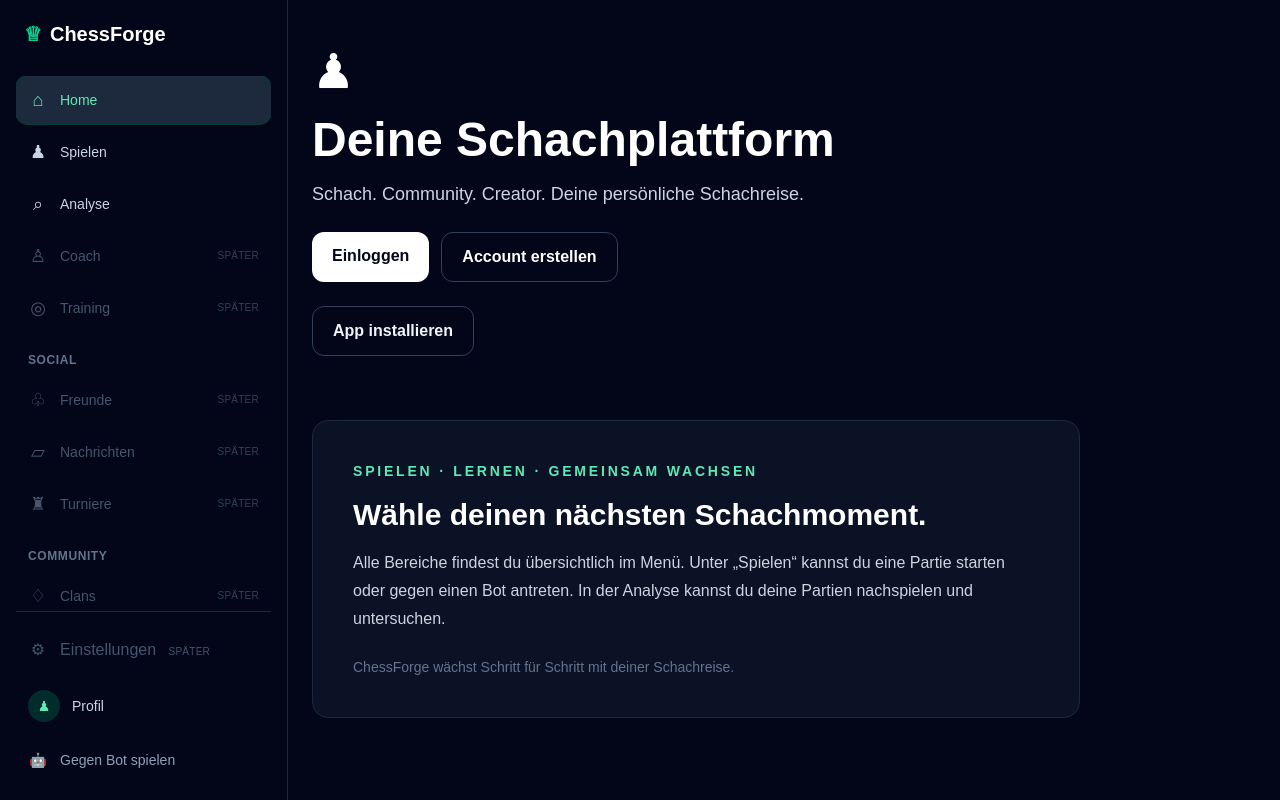
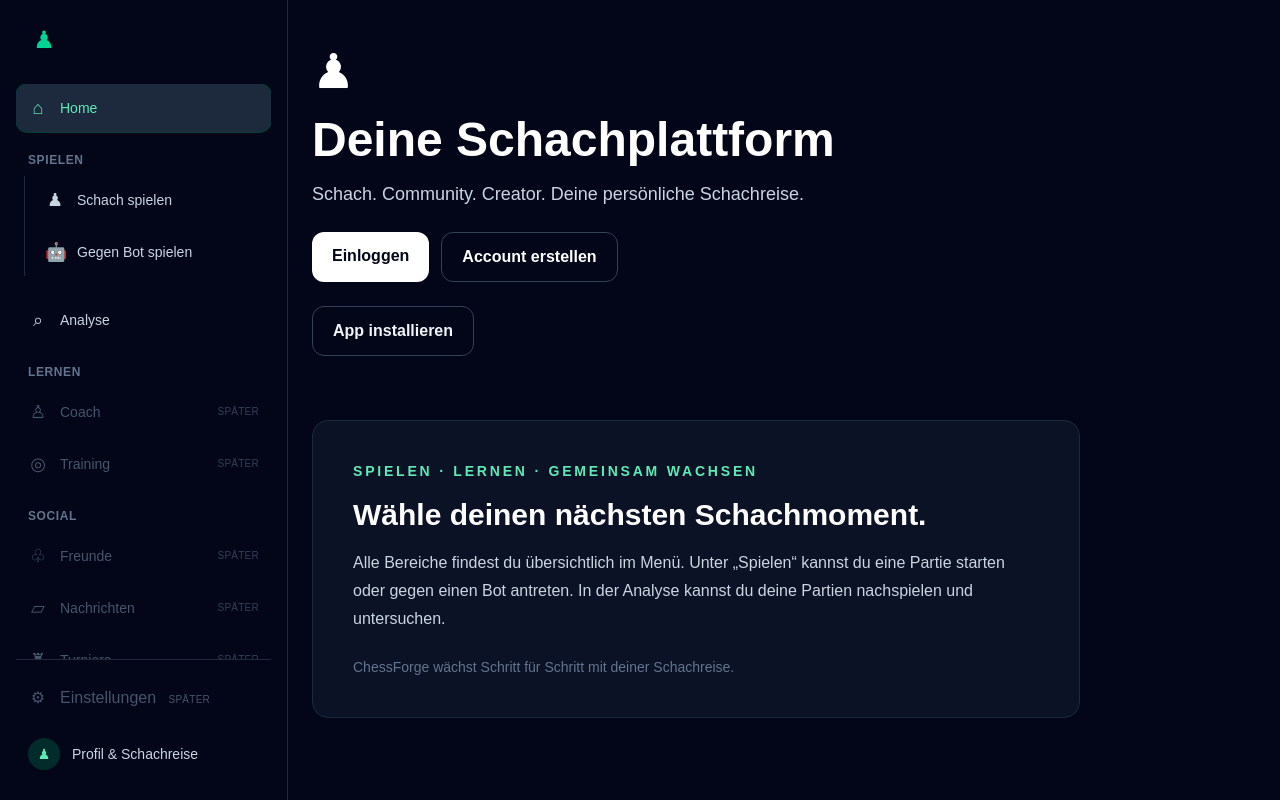
Before and after one commit to Davidbi08/schach-plattform, a Next.js app: page / in a window 1280 px wide. Built offline with nearby package versions, Linux system fonts and the light colour scheme; no server answers.

Commit message:
Group game links and remove app name from navigation

```diff
--- a/app/navigation.tsx
+++ b/app/navigation.tsx
@@ -1,16 +1,16 @@
 "use client";
-
 import Link from "next/link";
 import { usePathname } from "next/navigation";
 import { useEffect, useState } from "react";
-
 type MenuItem = { label: string; icon: string; href?: string; soon?: boolean };
-
 const sections: { title?: string; items: MenuItem[] }[] = [
-  { items: [
-    { label: "Home", icon: "⌂", href: "/" },
-    { label: "Spielen", icon: "♟", href: "/play" },
-    { label: "Analyse", icon: "⌕", href: "/analyse" },
+  { items: [{ label: "Home", icon: "⌂", href: "/" }] },
+  { title: "Spielen", items: [
+    { label: "Schach spielen", icon: "♟", href: "/play" },
+    { label: "Gegen Bot spielen", icon: "🤖", href: "/bot" },
+  ] },
+  { items: [{ label: "Analyse", icon: "⌕", href: "/analyse" }] },
+  { title: "Lernen", items: [
     { label: "Coach", icon: "♙", soon: true },
     { label: "Training", icon: "◎", soon: true },
   ] },
@@ -25,66 +25,43 @@ const sections: { title?: string; items: MenuItem[] }[] = [
     { label: "Live", icon: "◉", soon: true },
   ] },
 ];
-
 export default function AppNavigation() {
   const pathname = usePathname();
   const [open, setOpen] = useState(false);
-
   useEffect(() => setOpen(false), [pathname]);
-
   if (pathname.startsWith("/login") || pathname.startsWith("/auth") || pathname.startsWith("/forgot-password")) return null;
-
   function isActive(item: MenuItem) {
     if (!item.href) return false;
     if (item.href === "/") return pathname === "/";
-    if (item.href === "/play") return pathname === "/play" || pathname === "/bot";
     return pathname === item.href || pathname.startsWith(item.href + "/");
   }
-
-  return (
-    <>
+  return <>
     <div className="fixed inset-x-0 top-0 z-30 flex h-14 items-center border-b border-slate-800 bg-slate-950/95 px-4 backdrop-blur md:hidden">
       <button type="button" onClick={() => setOpen(true)} aria-label="Menü öffnen" aria-expanded={open} className="flex h-10 w-10 items-center justify-center rounded-xl text-3xl leading-none text-slate-100 hover:bg-slate-800">⋯</button>
-        <Link href="/" className="ml-3 flex items-center gap-2 font-bold text-white"><span className="text-emerald-400">♕</span> ChessForge</Link>
+      <Link href="/" aria-label="Startseite" className="ml-3 flex h-10 w-10 items-center justify-center rounded-xl text-2xl text-emerald-400">♟</Link>
     </div>
-
     {open && <button type="button" aria-label="Menü schließen" onClick={() => setOpen(false)} className="fixed inset-0 z-40 bg-black/60 md:hidden" />}
-
     <aside className={(open ? "translate-x-0" : "-translate-x-full") + " fixed inset-y-0 left-0 z-50 flex w-72 flex-col border-r border-slate-800 bg-slate-950 px-4 py-5 transition-transform duration-200 md:translate-x-0"}>
-        <div className="mb-7 flex items-center justify-between px-2">
-          <Link href="/" onClick={() => setOpen(false)} className="flex items-center gap-2 text-xl font-bold text-white"><span className="text-emerald-400">♕</span> ChessForge</Link>
+      <div className="mb-6 flex items-center justify-between px-2">
+        <Link href="/" onClick={() => setOpen(false)} aria-label="Startseite" className="flex h-10 w-10 items-center justify-center rounded-xl text-2xl text-emerald-400 hover:bg-slate-900">♟</Link>
         <button type="button" onClick={() => setOpen(false)} aria-label="Menü schließen" className="rounded-lg px-3 py-1 text-2xl text-slate-400 hover:bg-slate-800 md:hidden">×</button>
       </div>
       <nav aria-label="Hauptnavigation" className="flex-1 space-y-5 overflow-y-auto">
-          {sections.map((section) => (
-            <div key={section.title ?? "main"}>
+        {sections.map((section, sectionIndex) => <div key={section.title ?? "main-" + sectionIndex}>
           {section.title && <h2 className="mb-2 px-3 text-xs font-semibold uppercase tracking-wider text-slate-500">{section.title}</h2>}
-              <div className="space-y-1">
-                {section.items.map((item) => {
+          <div className={section.title === "Spielen" ? "ml-2 space-y-1 border-l border-slate-800 pl-2" : "space-y-1"}>
+            {section.items.map(item => {
               const active = isActive(item);
-                  const className = "flex items-center gap-3 rounded-xl px-3 py-2.5 text-sm font-medium " + (active ? "bg-slate-800 text-emerald-300 ring-1 ring-emerald-500/30" : item.soon ? "cursor-default text-slate-600" : "text-slate-300 transition hover:bg-slate-900 hover:text-white");
-                  return item.href ? (
-                    <Link key={item.label} href={item.href} onClick={() => setOpen(false)} aria-current={active ? "page" : undefined} className={className}>
-                      <span aria-hidden="true" className="w-5 text-center text-lg">{item.icon}</span><span>{item.label}</span>
-                    </Link>
-                  ) : (
-                    <div key={item.label} aria-disabled="true" title="Kommt später" className={className}>
-                      <span aria-hidden="true" className="w-5 text-center text-lg">{item.icon}</span><span className="flex-1">{item.label}</span><span className="text-[10px] uppercase tracking-wide text-slate-700">Später</span>
-                    </div>
-                  );
+              const classes = "flex items-center gap-3 rounded-xl px-3 py-2.5 text-sm font-medium " + (active ? "bg-slate-800 text-emerald-300 ring-1 ring-emerald-500/30" : item.soon ? "cursor-default text-slate-600" : "text-slate-300 transition hover:bg-slate-900 hover:text-white");
+              return item.href ? <Link key={item.label} href={item.href} onClick={() => setOpen(false)} aria-current={active ? "page" : undefined} className={classes}><span aria-hidden="true" className="w-5 text-center text-lg">{item.icon}</span><span>{item.label}</span></Link> : <div key={item.label} aria-disabled="true" title="Kommt später" className={classes}><span aria-hidden="true" className="w-5 text-center text-lg">{item.icon}</span><span className="flex-1">{item.label}</span><span className="text-[10px] uppercase tracking-wide text-slate-700">Später</span></div>;
             })}
           </div>
-            </div>
-          ))}
+        </div>)}
       </nav>
       <div className="border-t border-slate-800 pt-4">
         <div className="mb-2 rounded-xl px-3 py-2.5 text-slate-600" aria-disabled="true"><span className="mr-3 inline-block w-5 text-center">⚙</span>Einstellungen <span className="ml-2 text-[10px] uppercase tracking-wide">Später</span></div>
-          <Link href="/profile" onClick={() => setOpen(false)} aria-current={isActive({ label: "Profil", icon: "◉", href: "/profile" }) ? "page" : undefined} className={"flex items-center gap-3 rounded-xl px-3 py-2.5 text-sm font-medium " + (isActive({ label: "Profil", icon: "◉", href: "/profile" }) ? "bg-slate-800 text-emerald-300" : "text-slate-300 hover:bg-slate-900 hover:text-white")}>
-            <span className="flex h-8 w-8 items-center justify-center rounded-full bg-emerald-500/20 text-emerald-300">♟</span><span>Profil</span>
-          </Link>
-          <Link href="/bot" onClick={() => setOpen(false)} className="mt-2 flex items-center gap-3 rounded-xl px-3 py-2.5 text-sm text-slate-400 hover:bg-slate-900 hover:text-white"><span className="w-5 text-center">🤖</span>Gegen Bot spielen</Link>
+        <Link href="/profile" onClick={() => setOpen(false)} aria-current={pathname.startsWith("/profile") ? "page" : undefined} className={"flex items-center gap-3 rounded-xl px-3 py-2.5 text-sm font-medium " + (pathname.startsWith("/profile") ? "bg-slate-800 text-emerald-300" : "text-slate-300 hover:bg-slate-900 hover:text-white")}><span className="flex h-8 w-8 items-center justify-center rounded-full bg-emerald-500/20 text-emerald-300">♟</span><span>Profil & Schachreise</span></Link>
       </div>
     </aside>
-    </>
-  );
+  </>;
 }
```
Lines whose indentation alone changed are shown as unchanged.
